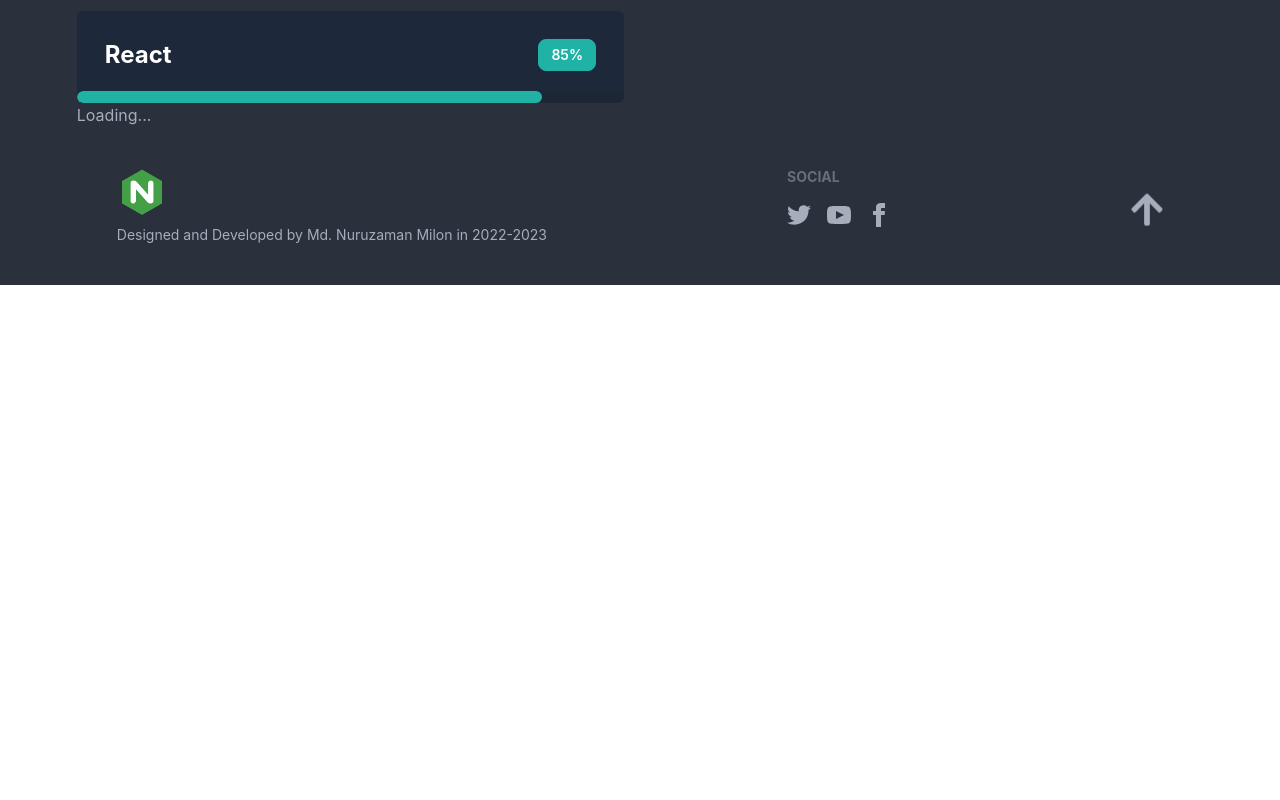
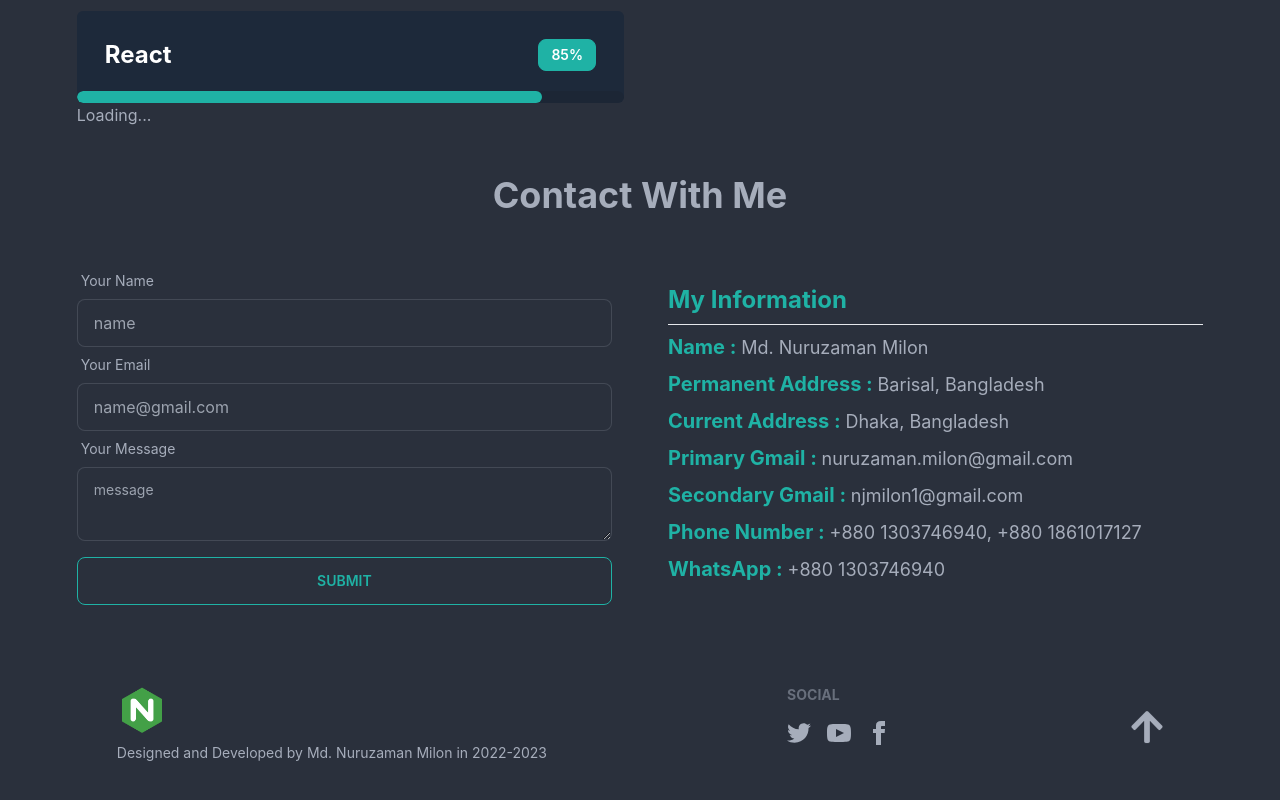
Before and after one commit to nuruzaman-milon/personal-portfolio, a React (Create React App) app: page / in a window 1280 px wide. Shown: the part 1684-2484 px from the top of the page. Before the commit the page ends 1969 px from the top, so only its background shows below. Built offline with nearby package versions, Linux system fonts and the light colour scheme; no server answers.

Commit message:
contact form added

```diff
--- a/src/App.js
+++ b/src/App.js
@@ -1,8 +1,9 @@
 import './App.css';
-import { useContext } from 'react';
+import { useContext, useEffect, useState } from 'react';
 import { RouterProvider } from 'react-router-dom';
 import { ThemeContext } from './components/contexts/ThemeProvider';
 import { router } from './components/routes/Routes';
+import Navbar from './components/navbar/Navbar';
 
 
 
--- /dev/null
+++ b/src/components/home/Contact.js
@@ -0,0 +1,42 @@
+import React from 'react';
+
+const Contact = () => {
+    return (
+        <div className='mb-10'>
+            <h1 className='text-center text-4xl font-bold my-12'>Contact With Me</h1>
+            <div className='flex gap-x-14 items-center'>
+                <div className='w-[50%]'>
+                    <form className="form-control w-full">
+                        <label className="label">
+                            <span className="label-text">Your Name</span>
+                        </label>
+                        <input type="text" placeholder="name" className="input input-bordered w-full" />
+                        <label className="label">
+                            <span className="label-text">Your Email</span>
+                        </label>
+                        <input type="text" placeholder="name@gmail.com" className="input input-bordered w-full" />
+                        <label className="label">
+                            <span className="label-text">Your Message</span>
+                        </label>
+                        <textarea className="textarea textarea-bordered" placeholder="message"></textarea>
+                        <button type='submit' className='btn btn-accent btn-outline mt-4'>Submit</button>
+                    </form>
+                </div>
+                <div className='w-[50%]'>
+                    <h3 className='text-2xl font-bold mb-2 text-accent'>My Information</h3>
+                    <hr />
+                    <p className='my-2 text-lg'><span className='font-bold text-accent text-xl'>Name : </span>Md. Nuruzaman Milon</p>
+                    <p className='mb-2 text-lg'><span className='font-bold text-accent text-xl'>Permanent Address : </span>Barisal, Bangladesh</p>
+                    <p className='mb-2 text-lg'><span className='font-bold text-accent text-xl'>Current Address : </span>Dhaka, Bangladesh</p>
+                    <p className='mb-2 text-lg'><span className='font-bold text-accent text-xl'>Primary Gmail : </span>nuruzaman.milon@gmail.com</p>
+                    <p className='mb-2 text-lg'><span className='font-bold text-accent text-xl'>Secondary Gmail : </span>njmilon1@gmail.com</p>
+                    <p className='mb-2 text-lg'><span className='font-bold text-accent text-xl'>Phone Number : </span>+880 1303746940, +880 1861017127</p>
+                    <p className='text-lg'><span className='font-bold text-accent text-xl'>WhatsApp : </span>+880 1303746940</p>
+                    {/* <p><span></span></p> */}
+                </div>
+            </div>
+        </div>
+    );
+};
+
+export default Contact;
--- a/src/components/home/Home.js
+++ b/src/components/home/Home.js
@@ -2,6 +2,7 @@ import React from 'react';
 import { Typewriter } from 'react-simple-typewriter';
 import AboutMe from './AboutMe';
 import AllProjects from './AllProjects';
+import Contact from './Contact';
 import Skills from './Skills';
 
 const Home = () => {
@@ -35,6 +36,7 @@ const Home = () => {
             <AboutMe></AboutMe>
             <Skills></Skills>
             <AllProjects></AllProjects>
+            <Contact></Contact>
         </div>
     );
 };
--- a/src/components/home/SingleProjectCart.js
+++ b/src/components/home/SingleProjectCart.js
@@ -1,20 +1,20 @@
 import React from 'react';
 import { Link } from 'react-router-dom';
 
-const SingleProjectCart = ({data}) => {
+const SingleProjectCart = ({ data }) => {
     return (
         <div>
             <div className="card shadow-2xl">
                 <figure className='h-44 mt-4'><img className='h-full w-[90%] rounded-xl grayscale hover:grayscale-0 transition-all duration-700 ease-in' src={data?.images[0]} alt="Shoes" /></figure>
-                <div className="card-body">
+                <div className="card-body py-4">
                     <h2 className="card-title">{data?.title}</h2>
                     <p>{data?.introduction}</p>
-                    <div className="card-actions justify-center">
-                        <button className="btn btn-accent btn-sm text-white"><a href={data?.live} target='_blank'>Live</a></button>
-                        <button className="btn btn-accent btn-sm text-white"><a href={data?.clientCode} target='_blank'>Code</a></button>
-                        {/* <button className="btn btn-accent btn-sm text-white"><a href={data?.serverCode}>Server Code</a></button> */}
-                        <Link to={`/projects/${data.id}`}><button className="btn btn-accent btn-sm text-white">Details</button></Link>
-                    </div>
+                </div>
+                <div className="card-actions flex justify-center mb-4">
+                    <button className="btn btn-accent btn-sm text-white btn-outline"><a href={data?.live} target='_blank'>Live</a></button>
+                    <button className="btn btn-accent btn-sm text-white btn-outline"><a href={data?.clientCode} target='_blank'>Client</a></button>
+                    <button className="btn btn-accent btn-sm text-white btn-outline"><a href={data?.serverCode} target='_blank'>Server</a></button>
+                    <Link to={`/projects/${data.id}`}><button className="btn btn-accent btn-sm text-white btn-outline">Details</button></Link>
                 </div>
             </div>
         </div>
--- a/src/components/home/Skills.js
+++ b/src/components/home/Skills.js
@@ -3,10 +3,6 @@ import { Link } from 'react-router-dom';
 import SingleSkills from './SingleSkills';
 
 const Skills = () => {
-    // const [frontend, setFrontend] = useState(false);
-    // const [backend, setBackend] = useState(false);
-    // const [programming, setProgramming] = useState(false);
-    // const [tools, setTools] = useState(false);
     const [show, setShow] = useState('frontend');
     return (
         <div>
--- a/src/components/navbar/Navbar.js
+++ b/src/components/navbar/Navbar.js
@@ -1,4 +1,4 @@
-import React, { useContext } from 'react';
+import React, { useContext, useEffect, useState } from 'react';
 import { Link } from 'react-router-dom';
 import { ThemeContext } from '../contexts/ThemeProvider';
 
```
